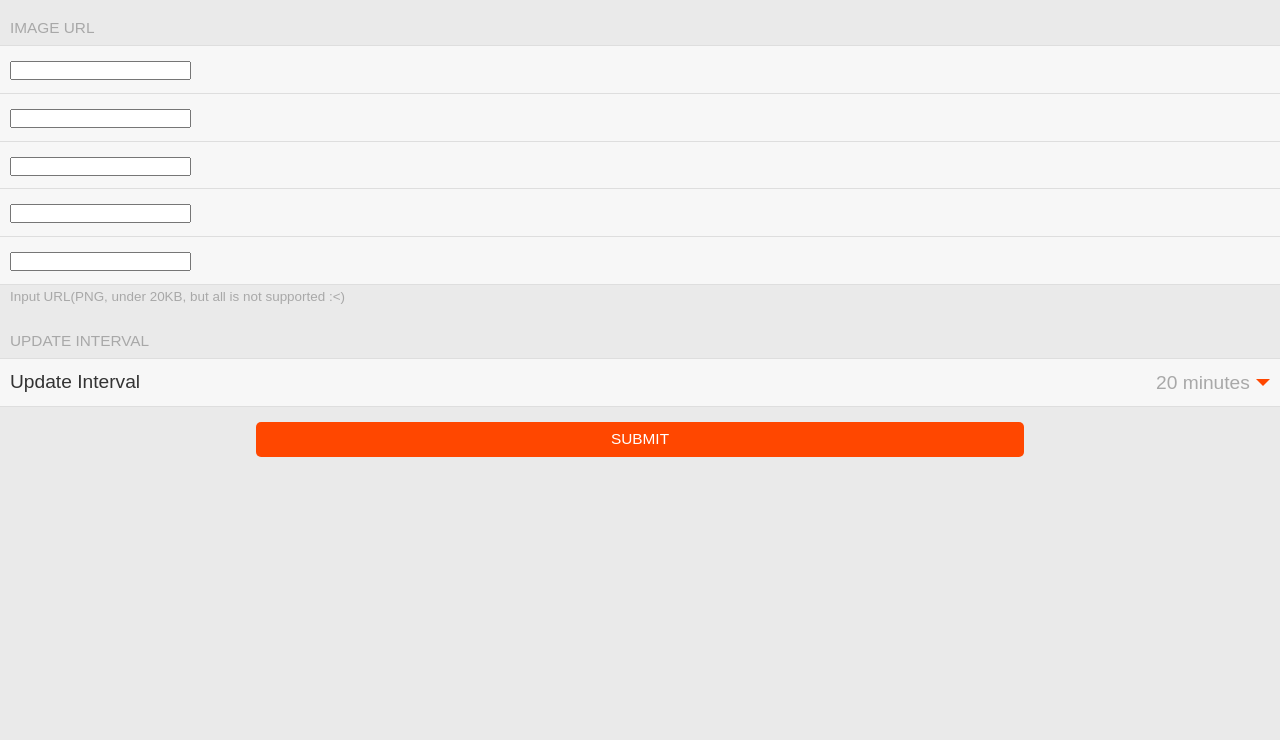
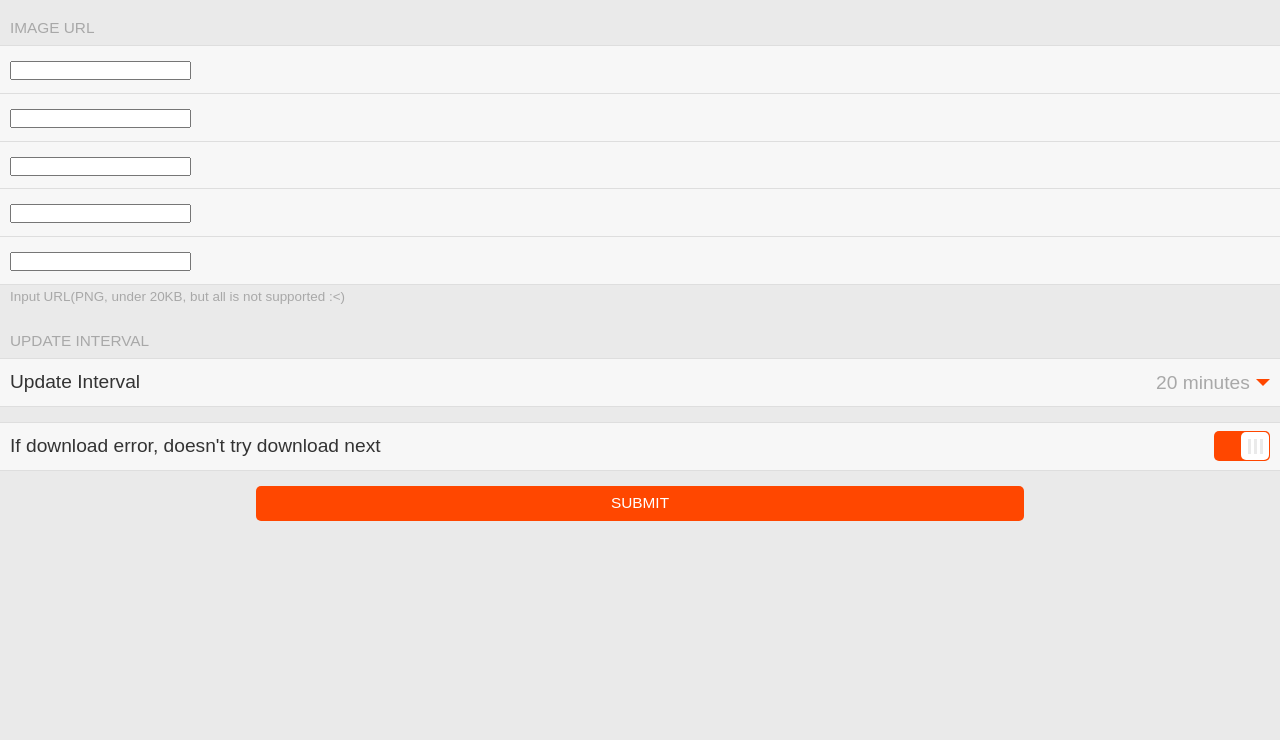
Before and after one commit to yakou850/pebble-my_favorite_image, a plain HTML site: page config/index.html in a window 1280 px wide. Shown: the part 60-800 px from the top of the page. Drawn offline with Linux system fonts and the light colour scheme.

Commit message:
Update index.html

```diff
--- a/config/index.html
+++ b/config/index.html
@@ -61,10 +61,13 @@
     </div>
 
     <div class='item-container'>
-            <div class='button-container'>
+      <div class='item-container-content'>
+        <label class='item'>
+          If download error, doesn't try download next
                 <input id='error_url_remove_checkbox' type='checkbox' class='item-toggle' checked="checked">
-            </div>
-        </div>
+        </label>
+      </div>
+    </div>
 
         <div class='item-container'>
             <div class='button-container'>
```
